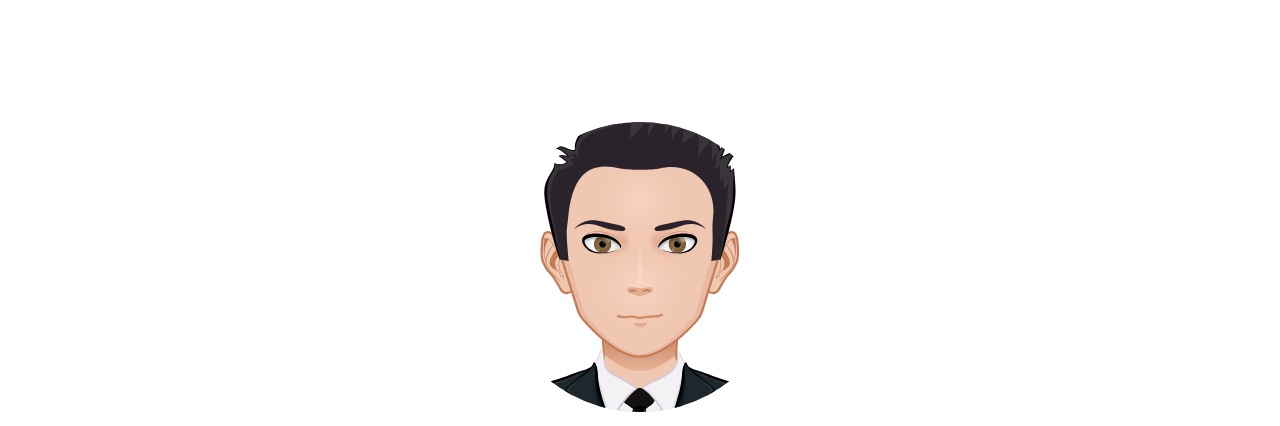
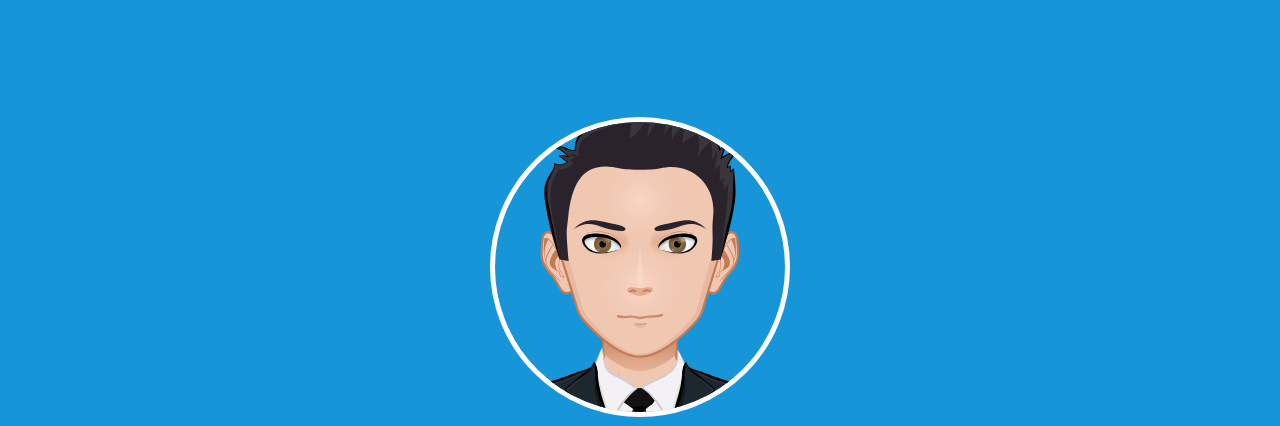
Before and after one commit to matiug3g/portfolio, a plain HTML site: page index.html in a window 1280 px wide. Shown: the part 99-525 px from the top of the page. Drawn offline with nearby package versions, Linux system fonts and the light colour scheme; the site is published under a folder, as on GitHub Pages, so addresses that start at the root find nothing.

Commit message:
Update estilos.css

```diff
--- a/css/estilos.css
+++ b/css/estilos.css
@@ -14,7 +14,7 @@ body {
 }
 
 #colorIndex {
-  background-image: url(/img/fondo.svg);
+  background-image: url(../img/fondo.svg);
   background-position: center;
   background-size: cover;
   background-repeat: no-repeat;
```
